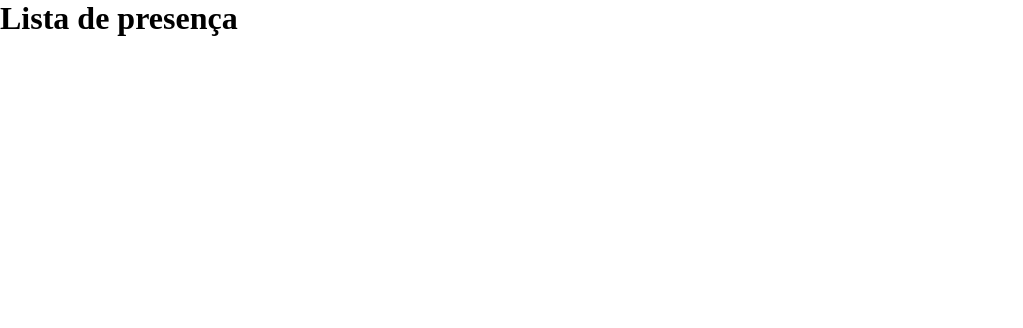
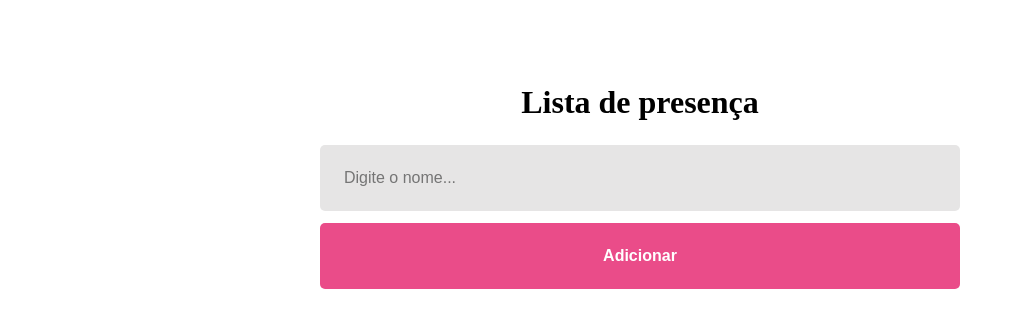
Before and after one commit to Rob30Garcia/especializar-front, a React (Vite) app in the folder reactapp/: page / in a window 1280 px wide. Shown: the top 328 px of the page, without its empty margins (0-1023 px from the left). Built offline with nearby package versions, Linux system fonts and the light colour scheme.

Commit message:
feat: create Home page

```diff
--- a/reactapp/src/main.jsx
+++ b/reactapp/src/main.jsx
@@ -1,6 +1,6 @@
 import React from 'react'
 import ReactDOM from 'react-dom/client'
-import Home from './pages/Home'
+import { Home } from './pages/Home'
 
 import './styles/global.css';
 
--- a/reactapp/src/pages/Home.jsx
+++ /dev/null
@@ -1,7 +0,0 @@
-function Home() {
-  return (
-    <h1>Lista de presença</h1>
-  )
-}
-
-export default Home
--- /dev/null
+++ b/reactapp/src/pages/Home/index.jsx
@@ -0,0 +1,11 @@
+import './style.css';
+
+export function Home() {
+  return (
+    <div className="container">
+      <h1>Lista de presença</h1>
+      <input type="text" placeholder="Digite o nome..." />
+      <button type="button">Adicionar</button>
+    </div>
+  )
+}
--- /dev/null
+++ b/reactapp/src/pages/Home/style.css
@@ -0,0 +1,42 @@
+.container {
+  display: flex;
+  align-items: center;
+  flex-direction: column;
+}
+
+.container h1 {
+  margin: 84px 0 24px;
+}
+
+.container input {
+  width: 50%;
+  padding: 24px;
+
+  background-color: #E6E5E5;
+  border-radius: 5px;
+  border: none;
+
+  font-size: 16px;
+}
+
+.container button {
+  width: 50%;
+  padding: 24px;
+  font-weight: 700;
+
+  background: #EA4C89;
+  color: #FFFFFF;
+
+  border-radius: 5px;
+  margin: 12px 0 84px;
+  border: none;
+
+  cursor: pointer;
+  transition: filter 0.2s;
+
+  font-size: 16px;
+}
+
+.container button:hover {
+  filter: brightness(0.9);
+}
```
